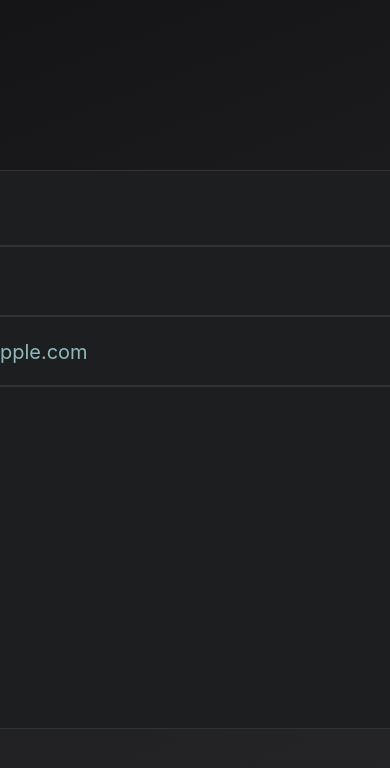
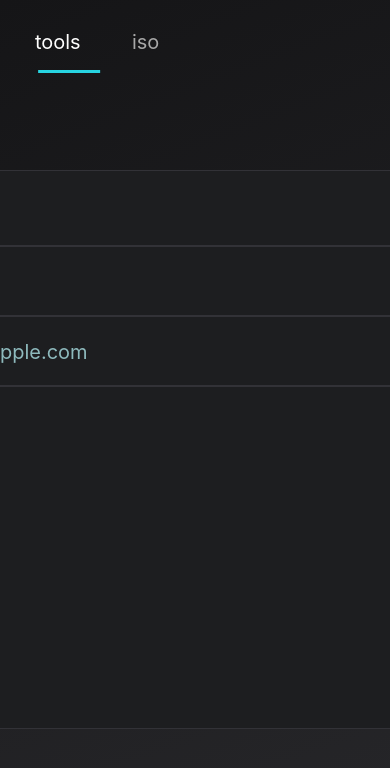
Before and after one commit to kadeusz111/site, a website: page tools/index.html in a window 390 px wide. Drawn offline with Linux system fonts and the light colour scheme.

Commit message:
Update style.css

```diff
--- a/tools/style.css
+++ b/tools/style.css
@@ -131,3 +131,27 @@ html, body {
     left: 50%;
     transform: translateX(-51%);
   }
+  @media (max-width: 1000px) {
+    .nav-slash {
+        left: 50%;
+        transform: translateX(-3000%); /* centrum */
+      }
+
+      .nav-tools {
+        left: 50%;
+        transform: translateX(-350%); /* przesunięcie w lewo */
+      }
+
+      .nav-iso {
+        left: 50%;
+        transform: translateX(-230%); /* przesunięcie w prawo */
+      }
+
+      .underline {
+        width: 62px;
+        height: 3px;
+        top: 70px;
+        left: 50%;
+        transform: translateX(-253%);
+      }
+  }
```
